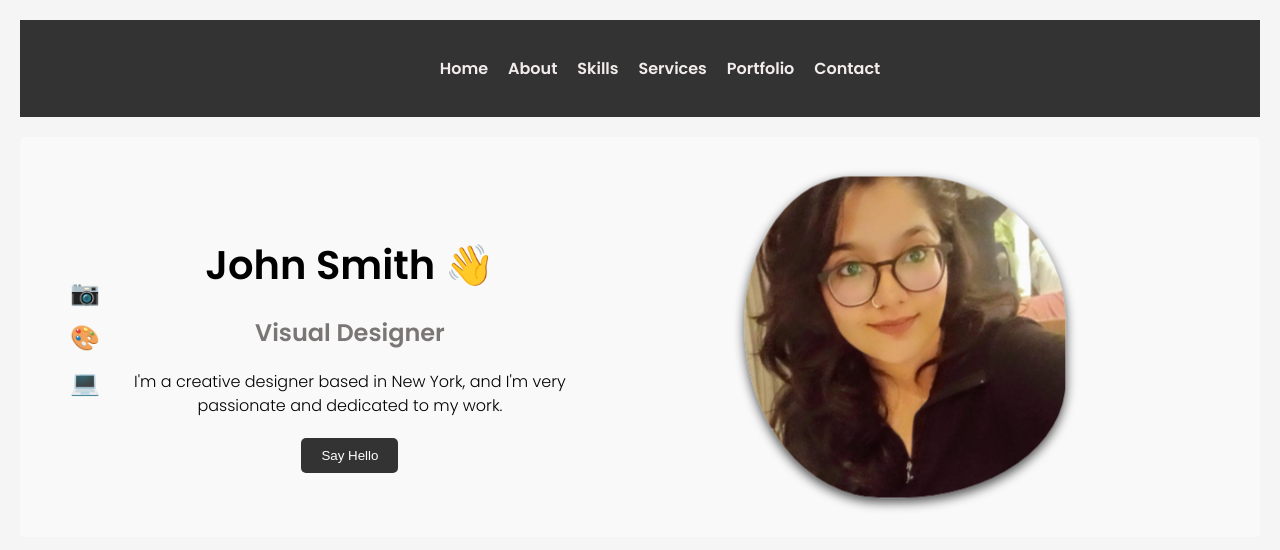
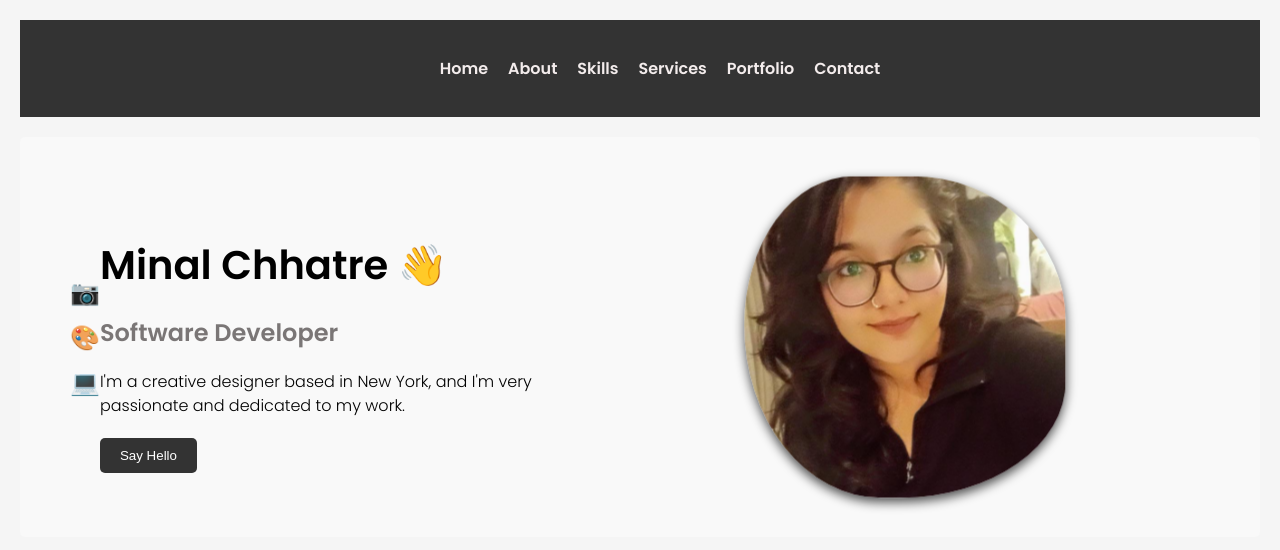
Before and after one commit to immmeenal/MinalChhatre, a React (Create React App) app: page / in a window 1280 px wide. Shown: the top 550 px of the page. Built offline with nearby package versions, Linux system fonts and the light colour scheme.

Commit message:
homepage

```diff
--- a/src/assets/styles/HeroSection.css
+++ b/src/assets/styles/HeroSection.css
@@ -23,7 +23,7 @@ body {
 }
 
 .hero-content {
-  text-align: center;
+  text-align:left;
   max-width: 500px;
 }
 
--- a/src/components/HeroSection.js
+++ b/src/components/HeroSection.js
@@ -11,8 +11,8 @@ const HeroSection = () => {
         <a href="#github">💻</a>
       </div>
       <div className="hero-content">
-        <h1>John Smith 👋</h1>
-        <h2>Visual Designer</h2>
+        <h1>Minal Chhatre 👋</h1>
+        <h2>Software Developer</h2>
         <p>
           I'm a creative designer based in New York, and I'm very passionate and
           dedicated to my work.
```
